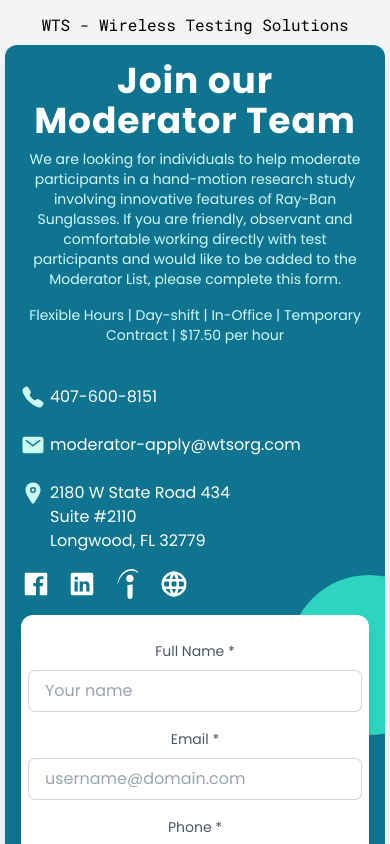
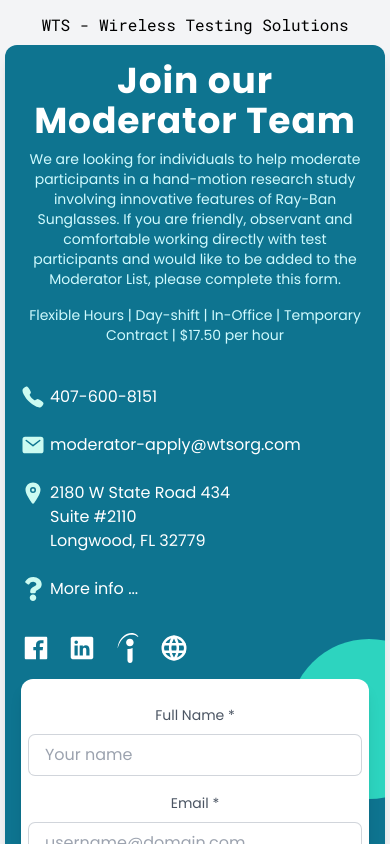
Before and after one commit to Erik-Varga/wts-moderator-form, a React (Vite) app: page / in a window 390 px wide. Shown: the top 844 px of the page. Built offline with nearby package versions, Linux system fonts and the light colour scheme.

Commit message:
updated modal

```diff
--- a/src/App.jsx
+++ b/src/App.jsx
@@ -6,11 +6,18 @@ import { IoCall, IoLocation, IoMail } from 'react-icons/io5'
 import { IoLogoFacebook, IoLogoLinkedin } from 'react-icons/io'
 import { SiIndeed } from 'react-icons/si'
 import { TbWorld } from 'react-icons/tb'
+import { FaQuestion } from 'react-icons/fa'
+import { FaFaceSmile } from 'react-icons/fa6'
 
 function App() {
+  const [isModal, setIsModal] = useState(false);
+
+  const handleModal = () => {
+    setIsModal(!isModal);
+  }
+
   const handleSubmit = (e) => {
     e.preventDefault();
-
   }
 
   const size = 30;
@@ -72,10 +79,59 @@ function App() {
                         <div>Longwood, FL 32779</div>
                       </div>
                     </div>
+
+                    {/* more info */}
+                    <div className='flex'>
+                      <div className='w-1/12 md:w-2/12'>
+                        <span><FaQuestion className='text-teal-100 text-xl' size={size * 0.8} /></span>
+                      </div>
+                      <div className='w-11/12 md:w-10/12 text-left'>
+                        <button onClick={handleModal}>More info ...</button>
+                      </div>
+                    </div>
                   </div>
 
+                  {/* faq */}
+
+                  {isModal &&
+                    <div className="relative z-20" aria-labelledby="modal-title" role="dialog" aria-modal="true">
+
+                      <div className="fixed inset-0 bg-gray-500/75 transition-opacity" aria-hidden="true"></div>
+
+                      <div className="fixed inset-0 z-20 w-screen overflow-y-auto">
+                        <div className="flex min-h-full items-end justify-center p-4 text-center sm:items-center sm:p-0">
+
+                          <div className="relative transform overflow-hidden rounded-lg bg-white text-left shadow-xl transition-all sm:my-8 sm:w-full sm:max-w-lg">
+                            <div className="bg-white px-4 pt-5 pb-4 sm:p-6 sm:pb-4">
+                              <div className="sm:flex sm:items-start">
+
+                                <div className="mx-auto flex size-12 shrink-0 items-center justify-center rounded-full bg-red-100 sm:mx-0 sm:size-10">
+                                  <FaFaceSmile size={size} />
+                                </div>
+                                <div className="mt-3 text-center sm:mt-0 sm:ml-4 sm:text-left">
+                                  <h3 className="text-base font-semibold text-gray-900" id="modal-title">Test Moderator 101</h3>
+                                  <div className="mt-2">
+                                    <p className="text-sm text-gray-500">The moderator works directly with test participants and guides them through the study.</p>
+                                    <p className="text-sm text-gray-500 mt-2">The best way to maximize the chance of a successful product testing is to lead with a focused mindset and show proper hand motions by example. Use a learn-as-you-go approach. Keep instructions very simple yet precise.</p>
+                                    <p className="text-sm text-gray-500 mt-2">If a participant has difficulty with the motion, direct them positively back to the right path. Respond cheerfully yet truthfully.</p>
+                                    <p className="text-sm text-gray-500 mt-2">Moderators can have a natural conversation with participants, this establishes trust and participants are generally more motivated to complete the tests more accurately.</p>
+                                    <p className="text-sm text-gray-500 mt-2">Keep ideal time brief and remember that the main purpose of the study is to capture good quality tests.</p>
+                                  </div>
+                                </div>
+                              </div>
+                            </div>
+                            <div className="bg-gray-50 px-4 py-3 sm:flex sm:flex-row-reverse sm:px-6">
+                              <button type="button" onClick={handleModal} className="mt-3 inline-flex w-full justify-center rounded-md bg-white px-3 py-2 text-sm font-semibold text-gray-900 ring-1 shadow-xs ring-gray-300 ring-inset hover:bg-gray-50 sm:mt-0 sm:w-auto">Close</button>
+                            </div>
+                          </div>
+                        </div>
+                      </div>
+                    </div>
+                  }
+
+
                   {/* socials */}
-                  <div className='flex space-x-4 my-4'>
+                  <div className='flex space-x-4 my-4 mt-8'>
                     <a href="#"><span><IoLogoFacebook size={size} /></span></a>
                     <a href="#"><span><IoLogoLinkedin size={size} /></span></a>
                     <a href="#"><span><SiIndeed size={size} /></span></a>
@@ -103,6 +159,9 @@ function App() {
                         {/* disable captcha */}
                         <input type="hidden" name="_captcha" value={false} />
 
+                        {/* subject line */}
+                        <input type="hidden" name="_subject" value="New Moderator Form Submission!"></input>
+
                         {/* name */}
                         <div>
                           <label htmlFor="name" className='text-sm'>Full Name *</label>
@@ -112,7 +171,7 @@ function App() {
                         {/* email */}
                         <div>
                           <label htmlFor="email" className='text-sm'>Email *</label>
-                          <input type="text" name="email" id="email" placeholder='username@domain.com' className='ring-1 ring-gray-300 w-full rounded-md px-4 py-2 mt-2 outline-none focus:ring-2 focus:ring-teal-300' required pattern="[a-z0-9._%+-]+@[a-z0-9.-]+\.[a-z]{2,}$"/>
+                          <input type="text" name="email" id="email" placeholder='username@domain.com' className='ring-1 ring-gray-300 w-full rounded-md px-4 py-2 mt-2 outline-none focus:ring-2 focus:ring-teal-300' required pattern="[a-z0-9._%+-]+@[a-z0-9.-]+\.[a-z]{2,}$" />
                         </div>
 
                         {/* phone */}
@@ -128,13 +187,13 @@ function App() {
                         </div> */}
 
                         <div className='text-sm'>
-                        By submitting this form you consent WTS to contact you via phone or email.
+                          By submitting this form you consent WTS to contact you via phone or email.
                         </div>
                         <div className='flex justify-between items-center'>
                           <span className='text-sm'>* Required </span>
                           <button className="inline-block self-end bg-cyan-700 text-white font-bold rounded-lg px-6 py-2 uppercase text-sm"
                             onSubmit={handleSubmit}
-                            >
+                          >
                             Send Form
                           </button>
 
@@ -146,7 +205,7 @@ function App() {
               </div>
             </div>
 
-          <span className='text-xs p-2'>v1.1</span>
+            <span className='text-xs p-2'>v1.1</span>
           </div>
         </div>
 
```
